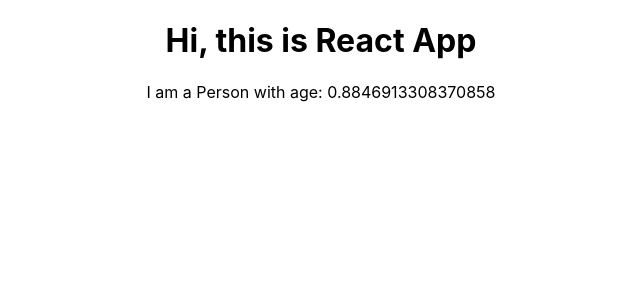
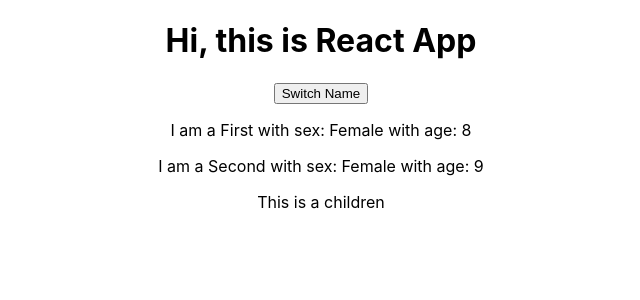
Before and after one commit to hodientuananh/udemy-react-complete-guide, a React (Create React App) app: page / in a window 1280 px wide. Shown: the top 300 px of the page, without its empty margins (319-959 px from the left). Built offline with nearby package versions, Linux system fonts and the light colour scheme.

Commit message:
dynamic display Person

```diff
--- a/src/App.js
+++ b/src/App.js
@@ -1,34 +1,29 @@
-import React from 'react';
-import logo from './logo.svg';
+import React, {Component} from 'react';
 import './App.css';
 import Person from "./Person/Person";
 
-function App() {
-  return (
-    // <div className="App">
-    //   <header className="App-header">
-    //     <img src={logo} className="App-logo" alt="logo" />
-    //     <h1>Hi, I am learning React</h1>
-    //     <p>
-    //       Edit <code>src/App.js</code> and save to reload.
-    //     </p>
-    //     <a
-    //       className="App-link"
-    //       href="https://reactjs.org"
-    //       target="_blank"
-    //       rel="noopener noreferrer"
-    //     >
-    //       Learn React
-    //     </a>
-    //   </header>
-    //   <h1>Hello World</h1>
-    // </div>
-    // React.createElement('div', {className: 'App'}, 'Hello World')
-      <div className='App'>
-        <h1>Hi, this is React App</h1>
-        <Person/>
-      </div>
-  );
+class App extends Component {
+  state = {
+    persons: [
+      { name: 'First', sex: 'Female'},
+      { name: 'Second', sex: 'Male'}
+    ]
+  };
+
+  switchNameHandler = () => {
+    console.log('switchNameHandler');
+  };
+
+  render() {
+    return (
+        <div className='App'>
+          <h1>Hi, this is React App</h1>
+          <button onClick={this.switchNameHandler}>Switch Name</button>
+          <Person name={this.state.persons[0].name} sex={this.state.persons[0].sex}/>
+          <Person name={this.state.persons[1].name} sex={this.state.persons[0].sex}>This is a children</Person>
+        </div>
+    )
+  }
 }
 
 export default App;
--- a/src/Person/Person.js
+++ b/src/Person/Person.js
@@ -1,7 +1,12 @@
 import React from "react";
 
-const person = () => {
-    return <p>I am a Person with age: {Math.random()}</p>
+const person = (props) => {
+    return (
+        <div>
+            <p>I am a {props.name} with sex: {props.sex} with age: {Math.floor(Math.random() * 10)}</p>
+            <p>{props.children}</p>
+        </div>
+    )
 };
 
 export default person;
```
